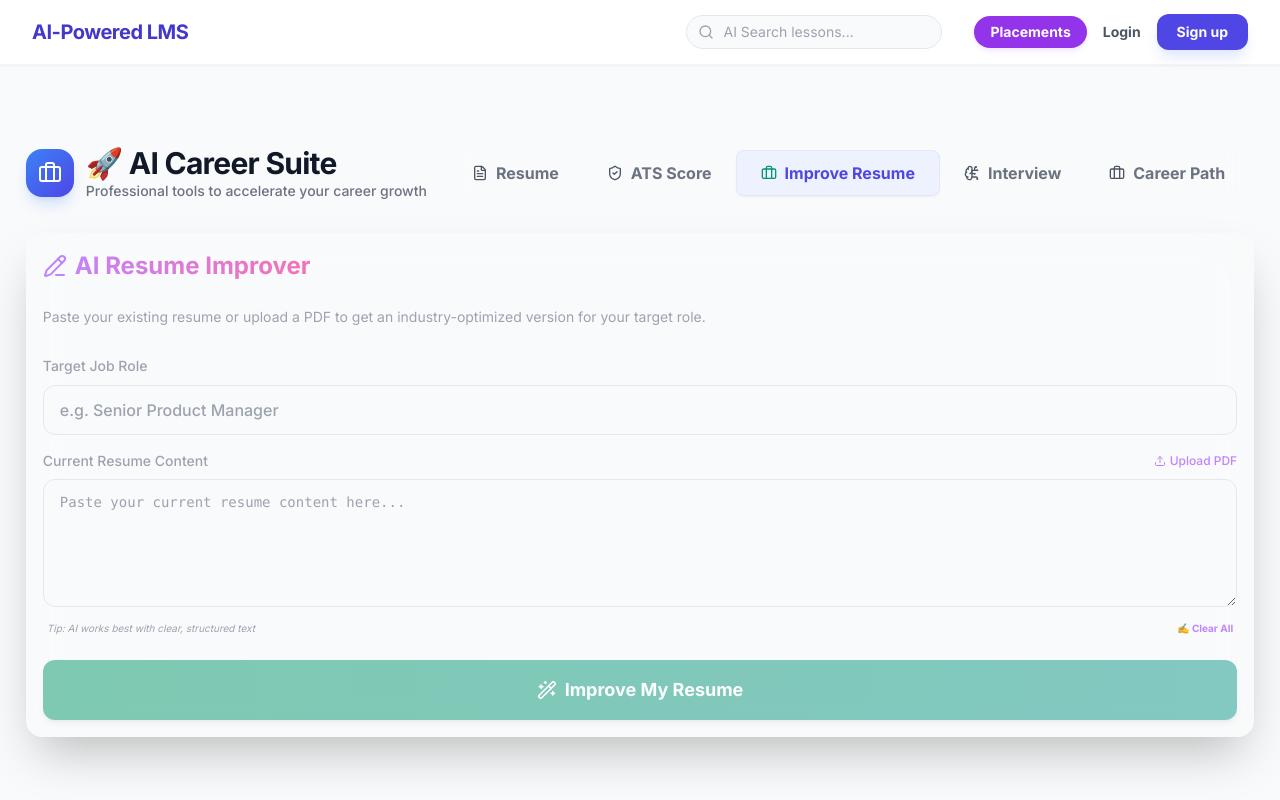
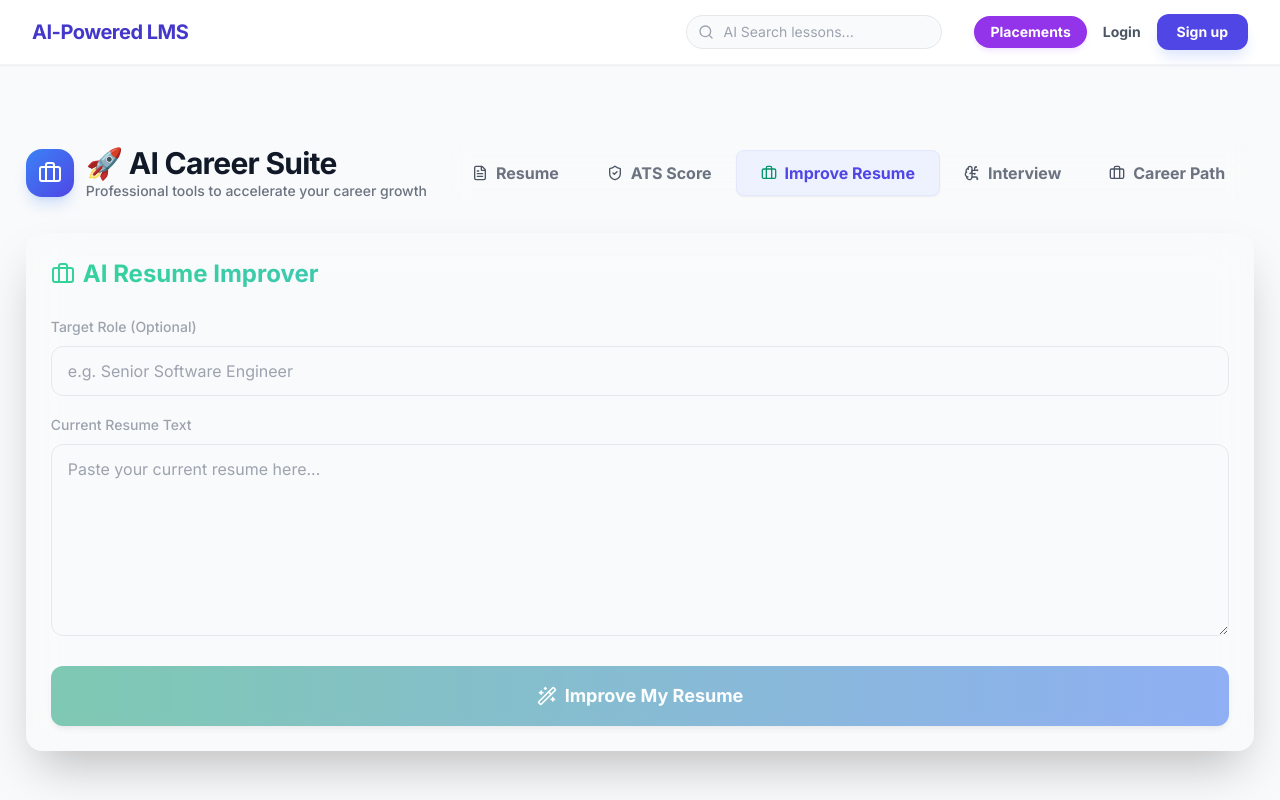
Before and after one commit to deekshith243/AI-Powered-LMS, a Next.js app in the folder frontend/: page /dashboard/improve in a window 1280 px wide. Built offline with nearby package versions, Linux system fonts and the light colour scheme.

Commit message:
Fix AI Career Suite: Generator & Improver connected to backend Groq API

```diff
--- a/frontend/src/app/components/career/ResumeImprover.tsx
+++ b/frontend/src/app/components/career/ResumeImprover.tsx
@@ -1,176 +1,101 @@
 'use client';
 
 import React, { useState } from 'react';
-import { PencilLine, Wand2, Loader2, CheckCircle2, AlertCircle, Upload } from 'lucide-react';
-import { extractTextFromPDF } from '@/lib/pdfParser';
-
-const API_URL = "https://lms-backend-prod-3935.onrender.com";
+import { Briefcase, Wand2, Loader2, CheckCircle2, AlertCircle, FileText, Download } from 'lucide-react';
+import jsPDF from 'jspdf';
 
 export default function ResumeImprover() {
+  const [targetRole, setTargetRole] = useState('');
   const [resumeText, setResumeText] = useState('');
-  const [pdfText, setPdfText] = useState('');
-  const [targetRole, setTargetRole] = useState('');
   const [improvedResume, setImprovedResume] = useState('');
-  const [originalResume, setOriginalResume] = useState('');
   const [loading, setLoading] = useState(false);
-  const [info, setInfo] = useState('');
-  const [uploading, setUploading] = useState(false);
+  const [error, setError] = useState('');
 
-  const handleFileUpload = async (e: React.ChangeEvent<HTMLInputElement>) => {
-    const file = e.target.files?.[0];
-    if (!file) return;
-
-    setUploading(true);
-    setInfo('');
-
-    console.log("Uploading file:", file.name);
-    try {
-      const text = await extractTextFromPDF(file);
-
-      if (!text || text.length < 20) {
-        throw new Error("Invalid or empty PDF");
-      }
-
-      setResumeText(text);
-      setPdfText(text);
-      setInfo("✅ Resume uploaded successfully");
-    } catch (err: any) {
-      console.error("PDF process handled:", err);
-      setResumeText("");
-      setInfo("Couldn't read PDF. Please paste your resume below.");
-    } finally {
-      setUploading(false);
-    }
-  };
-
-  const handleImprove = async () => {
-    const finalText = resumeText;
-    if (!finalText) {
-      alert("Please paste resume or upload PDF");
-      return;
-    }
-    if (!targetRole) {
-      setInfo("ℹ️ Please enter a target role");
+  const handleImprove = async (e?: React.FormEvent) => {
+    if (e) e.preventDefault();
+    if (!resumeText) {
+      alert("Please paste your resume text first");
       return;
     }
 
     setLoading(true);
-    setInfo('');
+    setError('');
 
     try {
-      const res = await fetch(`${API_URL}/api/ai/resume-improve`, {
+      const res = await fetch("/api/ai/improve-resume", {
         method: "POST",
         headers: {
-          "Content-Type": "application/json",
-          "Authorization": `Bearer ${localStorage.getItem('accessToken')}`
+          "Content-Type": "application/json"
         },
-        body: JSON.stringify({ resumeText: finalText, targetRole })
+        body: JSON.stringify({
+          resumeText,
+          targetRole
+        })
       });
 
-      if (!res.ok) {
-        alert("API error");
-        throw new Error("Improvement API failed");
-      }
+      if (!res.ok) throw new Error("Optimization failed");
 
       const data = await res.json();
-      setImprovedResume(data.improved_resume);
-      setOriginalResume(finalText);
+      setImprovedResume(data.improved || "Optimization failed. Please try again.");
     } catch (err: any) {
       console.error("Improve Error:", err);
-      setInfo('ℹ️ Optimization failed. Please try again.');
+      setError(err.message || 'Failed to improve resume. Please try again.');
     } finally {
       setLoading(false);
     }
   };
 
+  const downloadPDF = () => {
+    const doc = new jsPDF();
+    const margin = 10;
+    const pageWidth = doc.internal.pageSize.getWidth();
+    const splitText = doc.splitTextToSize(improvedResume, pageWidth - margin * 2);
+    doc.text(splitText, margin, 20);
+    doc.save(`Improved_Resume.pdf`);
+  };
+
   return (
     <div className="space-y-6">
-      <div className="premium-card p-4 rounded-2xl bg-white/5 backdrop-blur-xl border border-white/10 shadow-2xl">
-        <div className="flex justify-between items-center mb-6">
-          <h2 className="text-2xl font-bold bg-gradient-to-r from-purple-400 to-pink-400 bg-clip-text text-transparent flex items-center gap-2">
-            <PencilLine className="w-6 h-6 text-purple-400" />
-            AI Resume Improver
-          </h2>
-        </div>
-
-        <p className="text-gray-400 text-sm mb-6 leading-relaxed">
-          Paste your existing resume or upload a PDF to get an industry-optimized version for your target role.
-        </p>
+      <div className="premium-card p-6 rounded-2xl bg-white/5 backdrop-blur-xl border border-white/10 shadow-2xl">
+        <h2 className="text-2xl font-bold bg-gradient-to-r from-emerald-400 to-blue-400 bg-clip-text text-transparent mb-6 flex items-center gap-2">
+          <Briefcase className="w-6 h-6 text-emerald-400" />
+          AI Resume Improver
+        </h2>
 
         <form onSubmit={(e) => e.preventDefault()} className="space-y-4 mb-6">
           <div className="space-y-2">
-            <label className="text-sm font-medium text-gray-400">Target Job Role</label>
+            <label className="text-sm font-medium text-gray-400">Target Role (Optional)</label>
             <input
               type="text"
-              placeholder="e.g. Senior Product Manager"
+              placeholder="e.g. Senior Software Engineer"
               value={targetRole}
               onChange={(e) => setTargetRole(e.target.value)}
-              className="w-full bg-gray-50 border border-gray-200 rounded-xl px-4 py-3 text-gray-900 placeholder-gray-400 focus:outline-none focus:ring-2 focus:ring-purple-500/50 transition-all font-medium"
+              className="w-full bg-gray-50 border border-gray-200 rounded-xl px-4 py-3 text-gray-900 placeholder-gray-400 focus:outline-none focus:ring-2 focus:ring-emerald-500/50 transition-all"
             />
           </div>
 
           <div className="space-y-2">
-            <label className="text-sm font-medium text-gray-400 flex justify-between items-center">
-              Current Resume Content
-              <label className="text-xs text-purple-400 cursor-pointer hover:underline flex items-center gap-1">
-                <Upload className="w-3 h-3" />
-                Upload PDF
-                <input type="file" accept=".pdf" className="hidden" onChange={handleFileUpload} />
-              </label>
-            </label>
-
-
+            <label className="text-sm font-medium text-gray-400">Current Resume Text</label>
             <textarea
-              placeholder="Paste your current resume content here..."
+              placeholder="Paste your current resume here..."
               value={resumeText}
               onChange={(e) => setResumeText(e.target.value)}
-              className="w-full bg-gray-50 border border-gray-200 rounded-xl px-4 py-3 text-gray-900 placeholder-gray-400 focus:outline-none focus:ring-2 focus:ring-purple-500/50 h-32 transition-all text-sm font-mono"
+              className="w-full bg-gray-50 border border-gray-200 rounded-xl px-4 py-3 text-gray-900 placeholder-gray-400 focus:outline-none focus:ring-2 focus:ring-emerald-500/50 h-48 transition-all"
             />
-
-            <div className="flex justify-between items-center text-[10px] text-gray-400 px-1 italic">
-              <span>Tip: AI works best with clear, structured text</span>
-              <button
-                type="button"
-                onClick={() => {
-                  setResumeText("");
-                  setPdfText("");
-                  setInfo("");
-                }}
-                className="text-purple-400 hover:underline font-bold"
-              >
-                ✍️ Clear All
-              </button>
-            </div>
-
-            {uploading && (
-                <div className="flex items-center gap-2 text-purple-400 text-sm py-2">
-                    <Loader2 className="w-4 h-4 animate-spin" />
-                    Extracting PDF...
-                </div>
-            )}
-
-            {pdfText && !uploading && (
-                <div className="p-3 bg-emerald-500/10 border border-emerald-500/20 rounded-xl">
-                    <div className="text-emerald-400 text-xs font-bold mb-1 flex items-center gap-1">
-                        <CheckCircle2 className="w-3 h-3" />
-                        PDF uploaded successfully
-                    </div>
-                </div>
-            )}
           </div>
         </form>
 
-        {info && (
-          <div className="bg-blue-100 text-blue-800 p-3 rounded mb-4 text-sm flex items-center gap-2">
-            <AlertCircle className="w-4 h-4" />
-            {info}
+        {error && (
+          <div className="mb-4 p-4 rounded-xl bg-red-500/10 border border-red-500/20 text-red-400 flex items-center gap-2">
+            <AlertCircle className="w-5 h-5" />
+            {error}
           </div>
         )}
 
         <button
           onClick={handleImprove}
-          disabled={loading || uploading || !resumeText}
-          className="premium-button w-full py-4 rounded-xl bg-gradient-to-r from-emerald-600 to-teal-600 text-white font-bold text-lg hover:shadow-[0_0_20px_rgba(16,185,129,0.4)] disabled:opacity-50 disabled:cursor-not-allowed transition-all flex items-center justify-center gap-2"
+          disabled={loading || !resumeText}
+          className="premium-button w-full py-4 rounded-xl bg-gradient-to-r from-emerald-600 to-blue-600 text-white font-bold text-lg hover:shadow-[0_0_20px_rgba(5,150,105,0.4)] disabled:opacity-50 disabled:cursor-not-allowed transition-all flex items-center justify-center gap-2"
         >
           {loading ? (
             <>
@@ -187,31 +112,24 @@ export default function ResumeImprover() {
       </div>
 
       {improvedResume && (
-        <div className="grid grid-cols-1 md:grid-cols-2 gap-6 animate-in fade-in slide-in-from-bottom-4 duration-700">
-          <div className="premium-card p-6 rounded-2xl bg-gray-50 border border-gray-200 shadow-xl">
-            <h3 className="text-xl font-bold text-gray-500 mb-6 flex items-center gap-2">
-              Original Content
-            </h3>
-            <div className="whitespace-pre-wrap font-sans text-gray-400 text-sm leading-relaxed bg-white border border-gray-100 p-6 rounded-xl h-[400px] overflow-y-auto">
-              {originalResume}
-            </div>
-          </div>
-
-          <div className="premium-card p-6 rounded-2xl bg-white border-2 border-emerald-500 shadow-2xl relative overflow-hidden">
-            <div className="absolute top-0 right-0 p-2">
-              <span className="px-3 py-1 bg-emerald-500 text-white text-[10px] font-bold uppercase rounded-bl-xl shadow-md">
-                AI Optimized
-              </span>
-            </div>
-            <h3 className="text-xl font-bold text-gray-900 mb-6 flex items-center gap-2">
+        <div className="premium-card p-6 rounded-2xl bg-gray-50 border border-gray-200 shadow-xl animate-in fade-in slide-in-from-bottom-4 duration-700">
+          <div className="flex items-center justify-between mb-6">
+            <h3 className="text-xl font-bold text-gray-900 flex items-center gap-2">
               <CheckCircle2 className="w-5 h-5 text-emerald-600" />
               Improved Resume
             </h3>
-            <div className="prose prose-invert max-w-none">
-              <div className="whitespace-pre-wrap font-sans text-gray-800 text-sm leading-relaxed bg-white border border-gray-200 p-6 rounded-xl h-[400px] overflow-y-auto shadow-inner">
-                {improvedResume}
-              </div>
-            </div>
+            <button
+               onClick={downloadPDF}
+               className="flex items-center gap-2 px-4 py-2 rounded-lg bg-emerald-500/20 text-emerald-400 hover:bg-emerald-500/30 transition-all border border-emerald-500/30"
+            >
+              <Download className="w-4 h-4" />
+              Download PDF
+            </button>
+          </div>
+          <div className="prose prose-invert max-w-none">
+            <pre className="whitespace-pre-wrap font-sans text-gray-800 leading-relaxed bg-white border border-gray-200 p-6 rounded-xl">
+              {improvedResume}
+            </pre>
           </div>
         </div>
       )}
```
Also changed, not shown: frontend/src/app/components/career/ResumeGenerator.tsx (+5 -25 lines), 2 other files (tests, documents, lock files or other folders).
